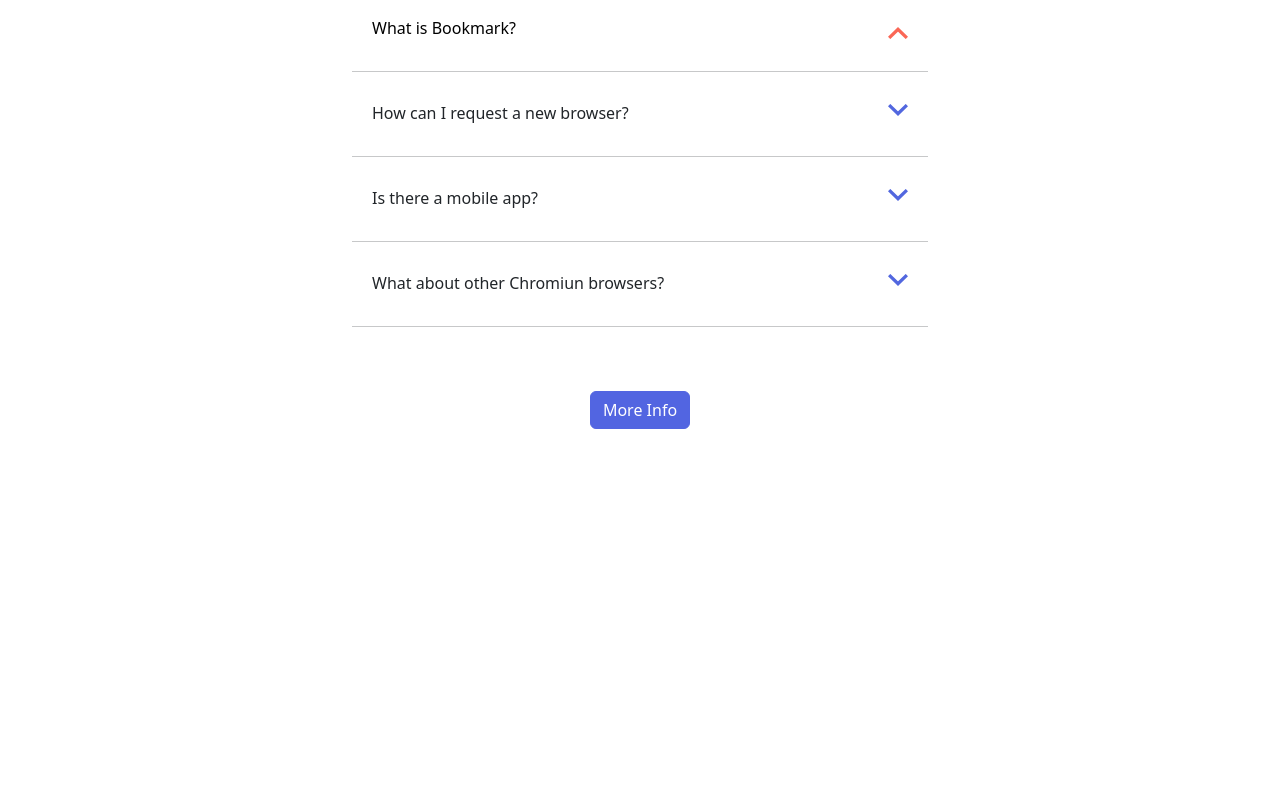
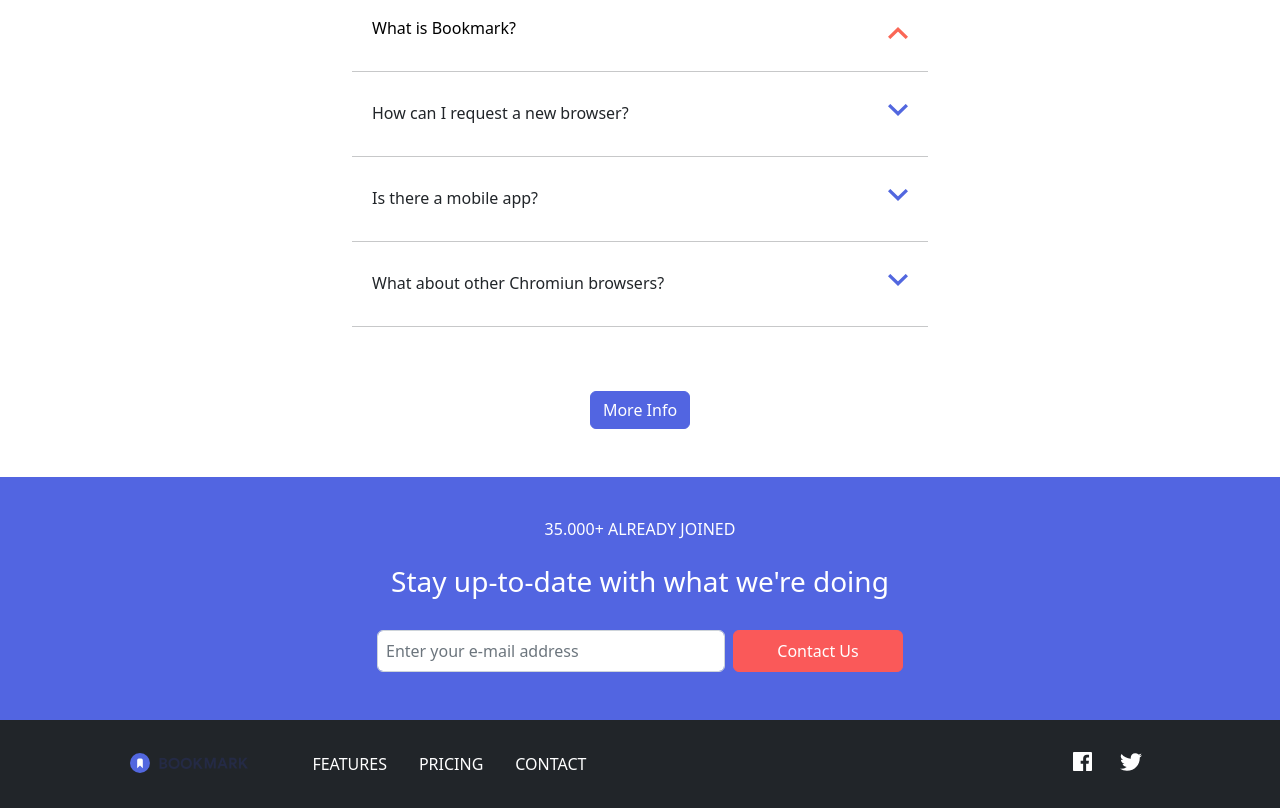
Before and after one commit to LolaSeoane/SPRINT-2, a website: page SPRINT2-N1.html in a window 1280 px wide. Shown: the part 1880-2688 px from the top of the page. Before the commit the page ends 2357 px from the top, so only its background shows below. Drawn offline with nearby package versions, Linux system fonts and the light colour scheme.

Commit message:
Ejercicio5

```diff
--- a/SPRINT2-N1.html
+++ b/SPRINT2-N1.html
@@ -305,15 +305,85 @@
                 </div>
 
             </div>
-            </main>
 
         </section>
 
     </div>
 
 
+    <footer>
+		<div class="container-fluid bg-primary mt-5">
+			<div class="container-xl pt-4 pb-4">
+				<div class="row justify-content-center text-center text-white">
+					<div class="col-12 col-lg-6 mt-4 mt-lg-3 mb-4">
+						<p class="text-uppercase p-footer mb-lg-4">35.000+ already joined</p>
+						<h3 class="px-3 px-lg-4">Stay up-to-date with what we're doing</h3>
+					</div>
+				</div>
+				<form class="row justify-content-center align-items-start text-center mx-4 rounded-2 gx-2  needs-validation mb-lg-4" novalidate>
+					<div class="col-12 col-lg-4">
+						<input type="email" class="form-control p-2" id="user-email" aria-describedby="emailHelp" placeholder="Enter your e-mail address" required>
+						<div class="invalid-feedback text-light bg-secondary rounded-bottom mt-0 p-2 text-start">
+						Enter a valid e-mail
+						</div>
+					</div>
+					<div class="col-12 col-lg-2 mb-3 mb-lg-0 mt-3 mt-lg-0">
+						<button type="submit" class="btn btn-secondary w-100 text-white p-2">Contact Us</button>
+					</div>
+				</form>
+			</div>
+		</div>
+		<!-- navBar footer -->
+		<div class="container-fluid bg-dark" id="footer">
+			<div class="container-xl pt-4 pt-lg-2 pb-4 pb-lg-2">
+				<ul class="nav flex-column flex-lg-row align-items-center text-uppercase text-white py-3 ms-lg-5">
+					<li class="nav-item ">
+						<a class="navbar-brand" href="#">
 
-    <script src="./node_modules/bootstrap/dist/js/bootstrap.bundle.min.js"></script>
+						<img src="./Imagenes/logo-bookmark.svg" alt="logo Bookmark" height="20" class=" mb-lg-1"></a>
+					</li>
+					<li class="nav-item">
+						<a class="nav-link text-white mt-4 mt-lg-0 ms-lg-5 colorRed" href="#">features</a>
+					</li>
+					<li class="nav-item">
+						<a class="nav-link text-white mt-3 mb-3 mt-lg-0 mb-lg-0 colorRed" href="#">pricing</a>
+					</li>
+					<li class="nav-item">
+						<a class="nav-link text-white mb-4 mb-lg-0 colorRed" href="#">contact</a>
+					</li>
+					<li class="nav-item mt-2 mt-lg-0 mb-lg-2 ms-lg-auto me-lg-5">
+						<a class="nav-link d-inline ps-0 pe-3 pe-lg-2 " href="https://www.facebook.com/"><img src="./Imagenes/icon-facebook.svg" alt="facebook-icon" height="19" class="social-icon" target=”_blank”></a>
+						<a class="nav-link d-inline ps-3 pe-lg-2 pe-0" href="https://www.twitter.com/"><img src="./Imagenes/icon-twitter.svg" alt="twitter-icon" height="18" class="social-icon" target=”_blank”></a>
+					</li>
+				</ul>
+			</div>
+		</div>
+	</footer>
+    <!-- script per validació form -->
+	<script>
+        // Example starter JavaScript for disabling form submissions if there are invalid fields
+		(() => {
+            'use strict'
+
+			// Fetch all the forms we want to apply custom Bootstrap validation styles to
+			const forms = document.querySelectorAll('.needs-validation')
+
+			// Loop over them and prevent submission
+			Array.from(forms).forEach(form => {
+                form.addEventListener('submit', event => {
+                    if (!form.checkValidity()) {
+                        event.preventDefault()
+						event.stopPropagation()
+					}
+
+					form.classList.add('was-validated')
+				}, false)
+			})
+		})()
+    </script>
+
+<script src="./node_modules/bootstrap/dist/js/bootstrap.bundle.min.js"></script>
+
 </body>
 
 </html>
```
Also changed, not shown: sass/custom.scss (line endings or trailing spaces).
